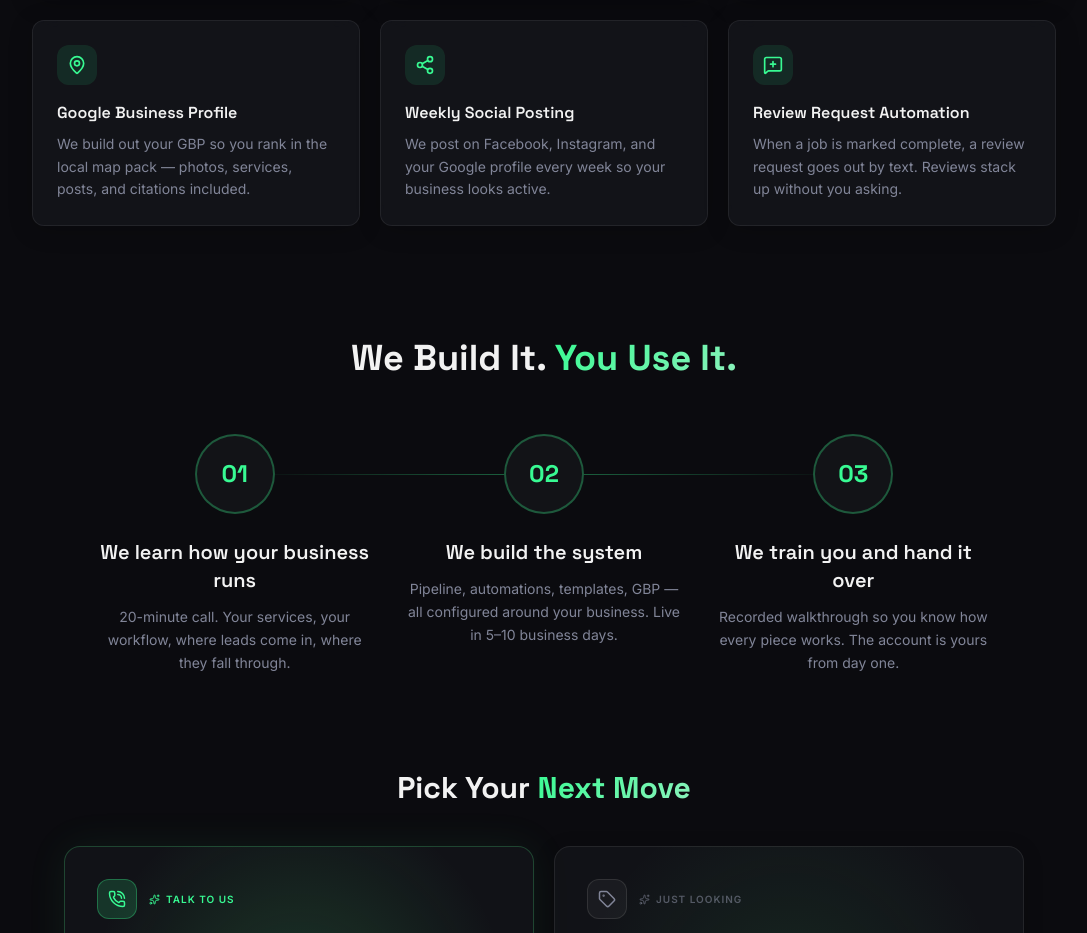
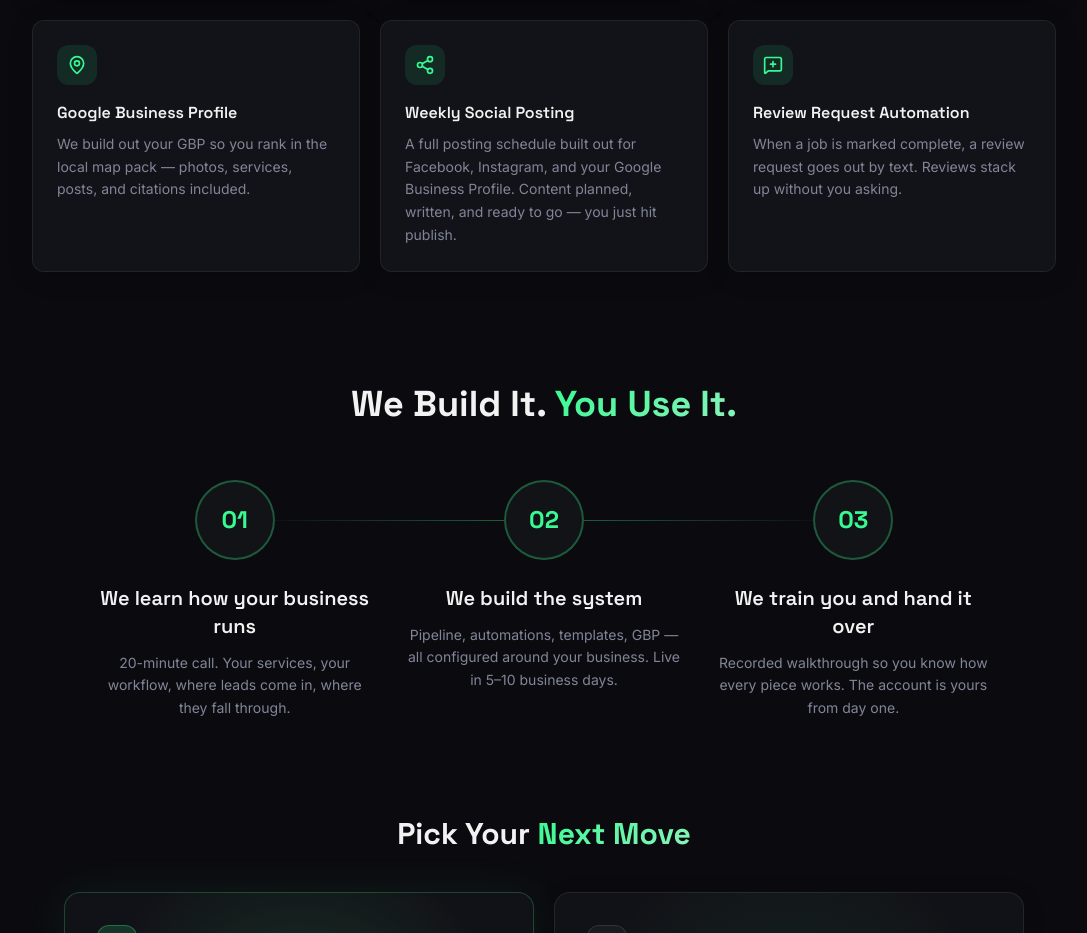
Before and after one commit to jcdammert/scale-mint, a Next.js app: page /business-software in a window 1280 px wide. Shown: the part 2805-3738 px from the top of the page, without its empty margins (96-1183 px from the left). Built offline with nearby package versions, Linux system fonts and the light colour scheme.

Commit message:
Business OS: update Weekly Social Posting card description

```diff
--- a/src/app/business-software/page.tsx
+++ b/src/app/business-software/page.tsx
@@ -90,7 +90,7 @@ const features = [
     icon: Share2,
     title: "Weekly Social Posting",
     description:
-      "We post on Facebook, Instagram, and your Google profile every week so your business looks active.",
+      "A full posting schedule built out for Facebook, Instagram, and your Google Business Profile. Content planned, written, and ready to go — you just hit publish.",
   },
   {
     icon: MessageSquarePlus,
```
